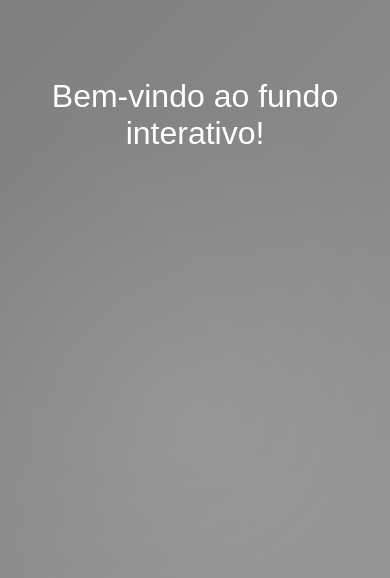
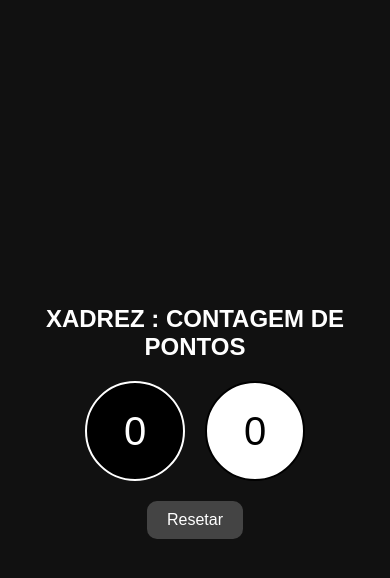
Before and after one commit to GuedesDv/chess, a plain HTML site: page index.html in a window 390 px wide. Drawn offline with Linux system fonts and the light colour scheme.

Commit message:
Update index.html

```diff
--- a/index.html
+++ b/index.html
@@ -3,7 +3,7 @@
 <head>
   <meta charset="UTF-8" />
   <meta name="viewport" content="width=device-width, initial-scale=1.0"/>
-  <title>Fundo Interativo</title>
+  <title>XADREZ : CONTAGEM DE PONTOS</title>
   <style>
     * {
       margin: 0;
@@ -11,52 +11,130 @@
       box-sizing: border-box;
     }
 
-    body, html {
-      height: 100%;
-      overflow: hidden;
+    body {
+      font-family: Arial, sans-serif;
+      background: #111;
+      color: white;
+      height: 100vh;
+      display: flex;
+      flex-direction: column;
+      align-items: center;
+      justify-content: center;
     }
 
-    .background {
-      position: fixed;
-      width: 100%;
-      height: 100%;
-      background: linear-gradient(135deg, rgba(0,0,0,0.5), rgba(50,50,50,0.5)),
-                  url('/mnt/data/Leonardo_Anime_XL_The_walrus_with_a_look_of_disdain_glares_at_0.jpg') no-repeat center center/cover;
-      transition: background-position 0.1s ease;
+    h1 {
+      margin-bottom: 20px;
+      font-size: 1.5rem;
+      text-align: center;
     }
 
-    .overlay {
-      position: absolute;
-      width: 100%;
-      height: 100%;
-      pointer-events: none;
-      background: radial-gradient(circle at center, rgba(255,255,255,0.1), transparent 70%);
+    .score-container {
+      display: flex;
+      gap: 20px;
     }
 
-    .content {
-      position: relative;
-      z-index: 2;
+    .score-btn {
+      width: 100px;
+      height: 100px;
+      font-size: 2.5rem;
+      border-radius: 50%;
+      border: none;
+      cursor: pointer;
+      transition: transform 0.1s;
+    }
+
+    .score-btn:active {
+      transform: scale(0.95);
+    }
+
+    .black-btn {
+      background: black;
       color: white;
-      text-align: center;
-      padding-top: 20%;
-      font-size: 2rem;
-      font-family: sans-serif;
+      border: 2px solid white;
+    }
+
+    .white-btn {
+      background: white;
+      color: black;
+      border: 2px solid black;
+    }
+
+    .reset-btn {
+      margin-top: 20px;
+      padding: 10px 20px;
+      font-size: 1rem;
+      background-color: #444;
+      color: white;
+      border: none;
+      border-radius: 10px;
+      cursor: pointer;
+    }
+
+    .reset-btn:active {
+      transform: scale(0.97);
     }
   </style>
 </head>
 <body>
-  <div class="background" id="bg"></div>
-  <div class="overlay"></div>
-  <div class="content">
-    Bem-vindo ao fundo interativo!
+  <h1>XADREZ : CONTAGEM DE PONTOS</h1>
+  <div class="score-container">
+    <button id="player1" class="score-btn black-btn">0</button>
+    <button id="player2" class="score-btn white-btn">0</button>
   </div>
+  <button id="reset" class="reset-btn">Resetar</button>
 
   <script>
-    const bg = document.getElementById('bg');
-    document.addEventListener('mousemove', (e) => {
-      const x = e.clientX / window.innerWidth;
-      const y = e.clientY / window.innerHeight;
-      bg.style.backgroundPosition = `${50 + (x - 0.5) * 10}% ${50 + (y - 0.5) * 10}%`;
+    const scores = { player1: 0, player2: 0 };
+
+    function updateButton(button, value) {
+      button.textContent = value;
+    }
+
+    function setupHoldButton(button, playerKey) {
+      let timer;
+      let held = false;
+
+      const start = (e) => {
+        e.preventDefault();
+        held = false;
+        timer = setTimeout(() => {
+          held = true;
+          if (scores[playerKey] > 0) {
+            scores[playerKey]--;
+            updateButton(button, scores[playerKey]);
+          }
+        }, 600);
+      };
+
+      const cancel = (e) => {
+        e.preventDefault();
+        clearTimeout(timer);
+        if (!held) {
+          scores[playerKey]++;
+          updateButton(button, scores[playerKey]);
+        }
+      };
+
+      button.addEventListener('mousedown', start);
+      button.addEventListener('mouseup', cancel);
+      button.addEventListener('mouseleave', () => clearTimeout(timer));
+      button.addEventListener('touchstart', start, { passive: false });
+      button.addEventListener('touchend', cancel);
+      button.addEventListener('touchcancel', () => clearTimeout(timer));
+    }
+
+    const btn1 = document.getElementById('player1');
+    const btn2 = document.getElementById('player2');
+    const resetBtn = document.getElementById('reset');
+
+    setupHoldButton(btn1, 'player1');
+    setupHoldButton(btn2, 'player2');
+
+    resetBtn.addEventListener('click', () => {
+      scores.player1 = 0;
+      scores.player2 = 0;
+      updateButton(btn1, 0);
+      updateButton(btn2, 0);
     });
   </script>
 </body>
```
